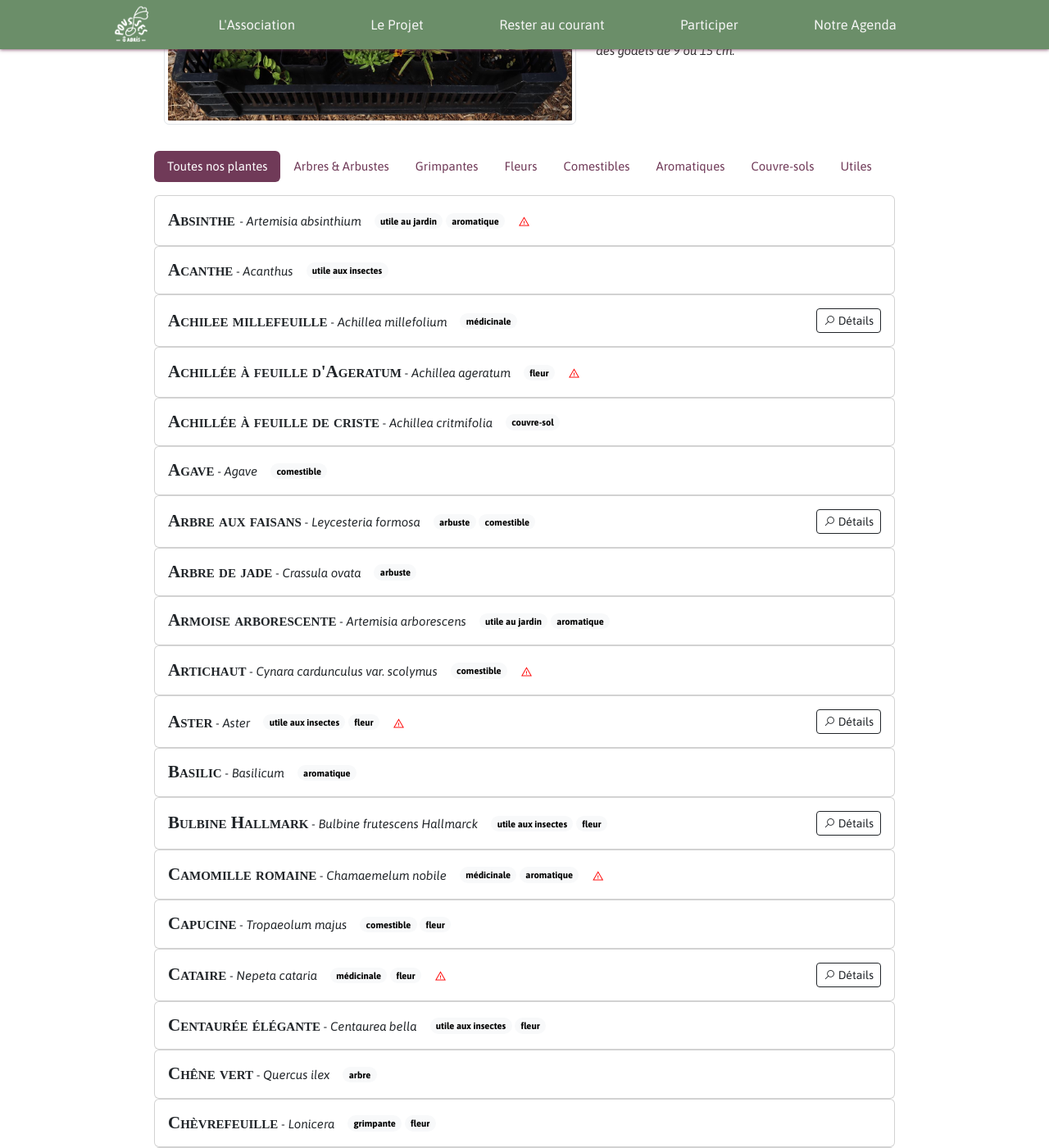
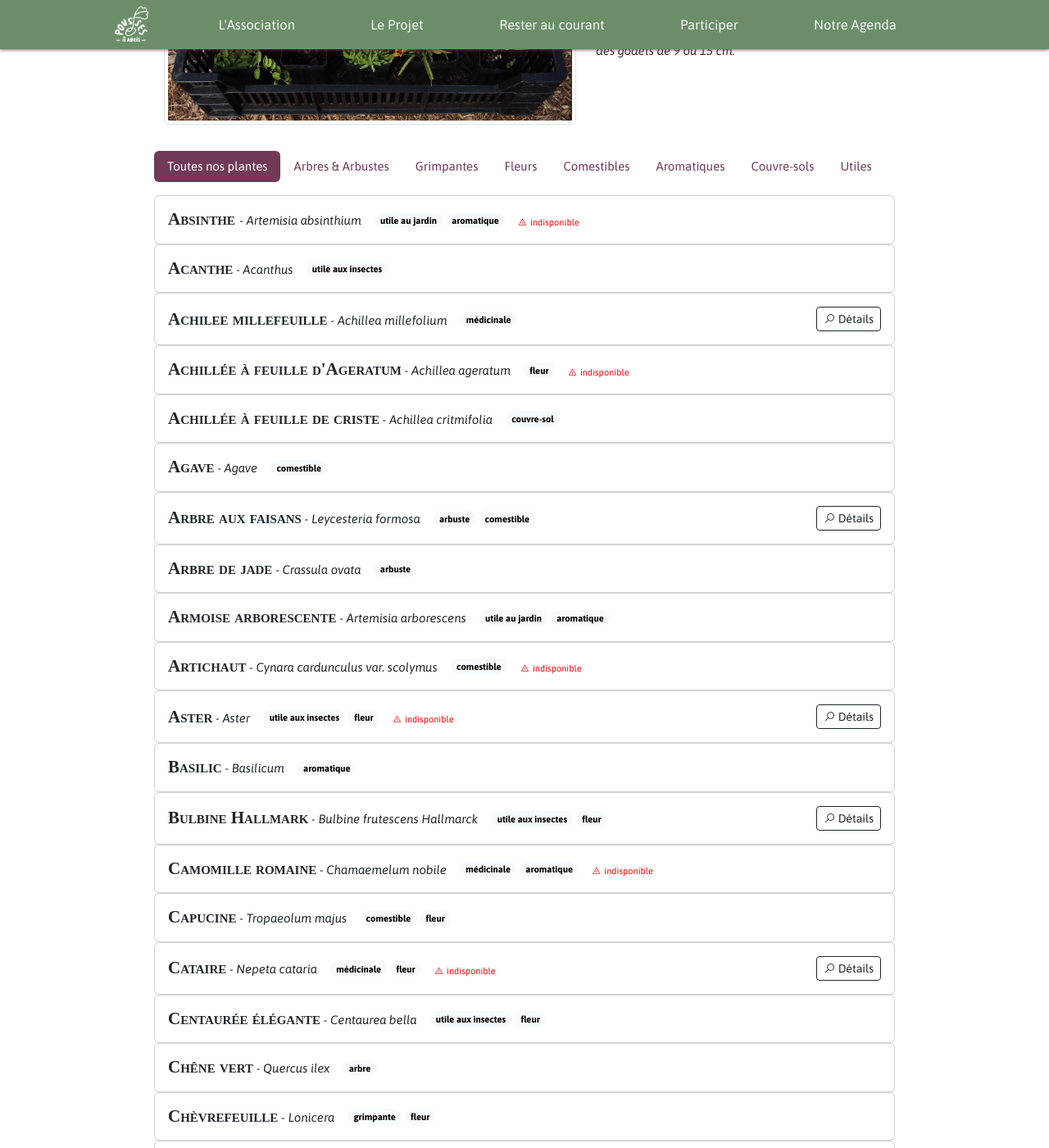
Before and after one commit to poussesoabris/poussesoabris.github.io, a Jekyll site: the page built from pages/plantes/catalogue/index.html, in a window 1280 px wide and 1400 px high, scrolled down 382 px. Shown: the whole window at 82% size. Built offline with Jekyll 4.4.1, drawn with Linux system fonts in a browser that asks for light colours; some web fonts are replaced; some of the changed text lies outside the part shown.

Commit message:
update banner for spring sales

```diff
--- a/_includes/banner.html
+++ b/_includes/banner.html
@@ -3,9 +3,9 @@
     <img src="/assets/images/home/COUVERTURE-min.png" alt="" class="banner-img" loading="lazy">
 
     <div class="alert alert-warning" role="alert">
-        La pépinière est ouverte tous les mardis (15h-18h) et mercredis (14h-17h) pour des chantiers participatifs&nbsp;🌱
+        Nos ventes de printemps auront lieu les <a class="text-alert" href="https://poussesoabris.fr/agenda">samedis 26 avril et 17 mai de 10h à 13h</a> à la parcelle&nbsp;🌻🦋
         <br>
-        <em>Soutenez nos actions <a class="text-alert" href="https://www.helloasso.com/associations/pousses-o-abris/adhesions/adhesion-pousses-o-abris-2025" target="_blank">en adhérant à Pousses Ô Abris</a> pour cette nouvelle année</em>&nbsp;🌻🦋
+        <em>Découvrez dès maintenant notre <a class="text-alert" href="https://poussesoabris.fr/plantes/catalogue" target="_blank">panel de plantes</a> produites à la pépinière</em>&nbsp;🌱
     </div>
     <div>
         <div class="first-section-logo">
--- a/_includes/plant_card.html
+++ b/_includes/plant_card.html
@@ -9,9 +9,9 @@
                 <span class="badge rounded-pill text-bg-light">{{include.plant.tag-1}}</span>
                 <span class="badge rounded-pill text-bg-light">{{include.plant.tag_2}}</span>
             </div>
-            <div class="ps-3 card-text non-dispo">
+            <div class="ps-3 card-text non-dispo" title="non disponible pour le moment">
                 {% if include.plant.non_disponible contains 'X' %}
-                <i class="las la-exclamation-triangle pt-2" title="pas disponible pour le moment"></i>
+                <i class="las la-exclamation-triangle pt-2 pe-1"></i>indisponible
                 {% endif %}
             </div>
         </div>
--- a/assets/css/styles.css
+++ b/assets/css/styles.css
@@ -323,6 +323,11 @@
     cursor: pointer;
 }
 
+.non-dispo{
+    color: red;
+    font-size: 11px;
+}
+
 
 @media screen and (max-width: 992px) {
     .sticky-wrapper{
```
